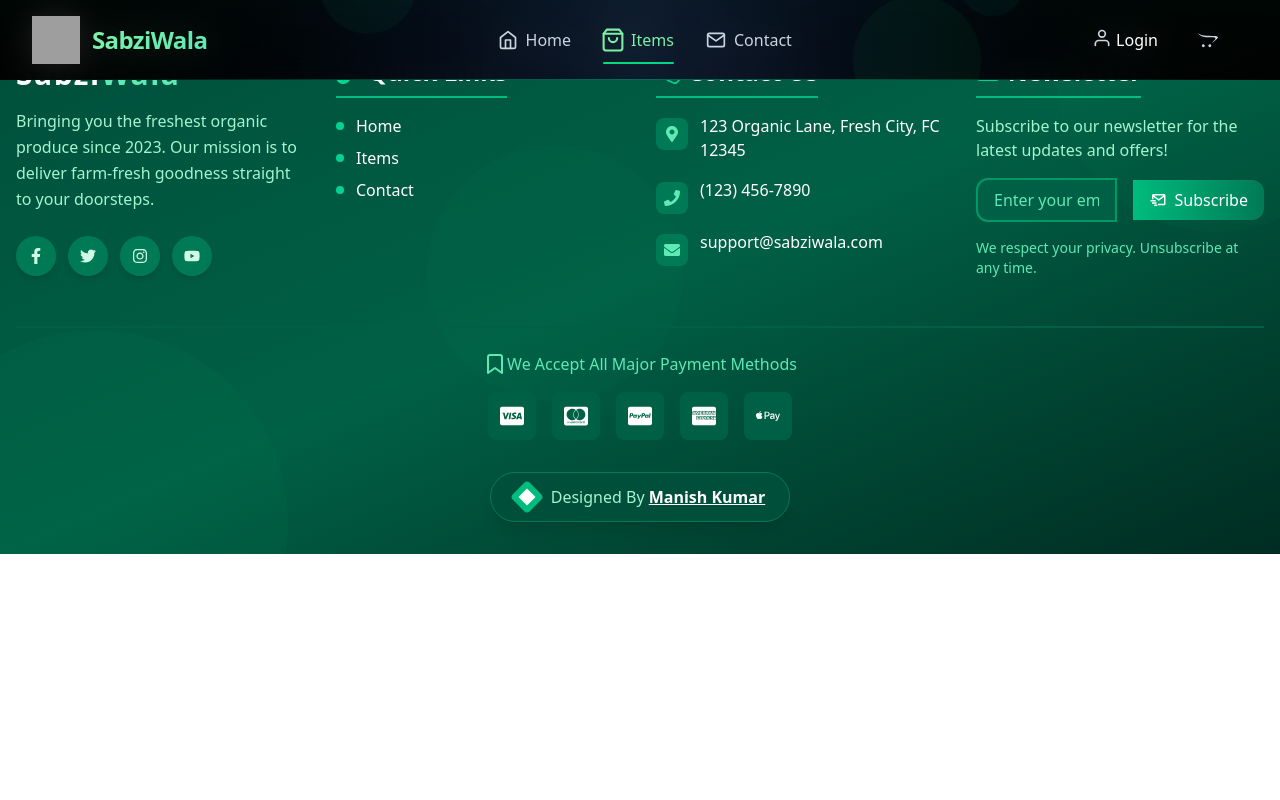
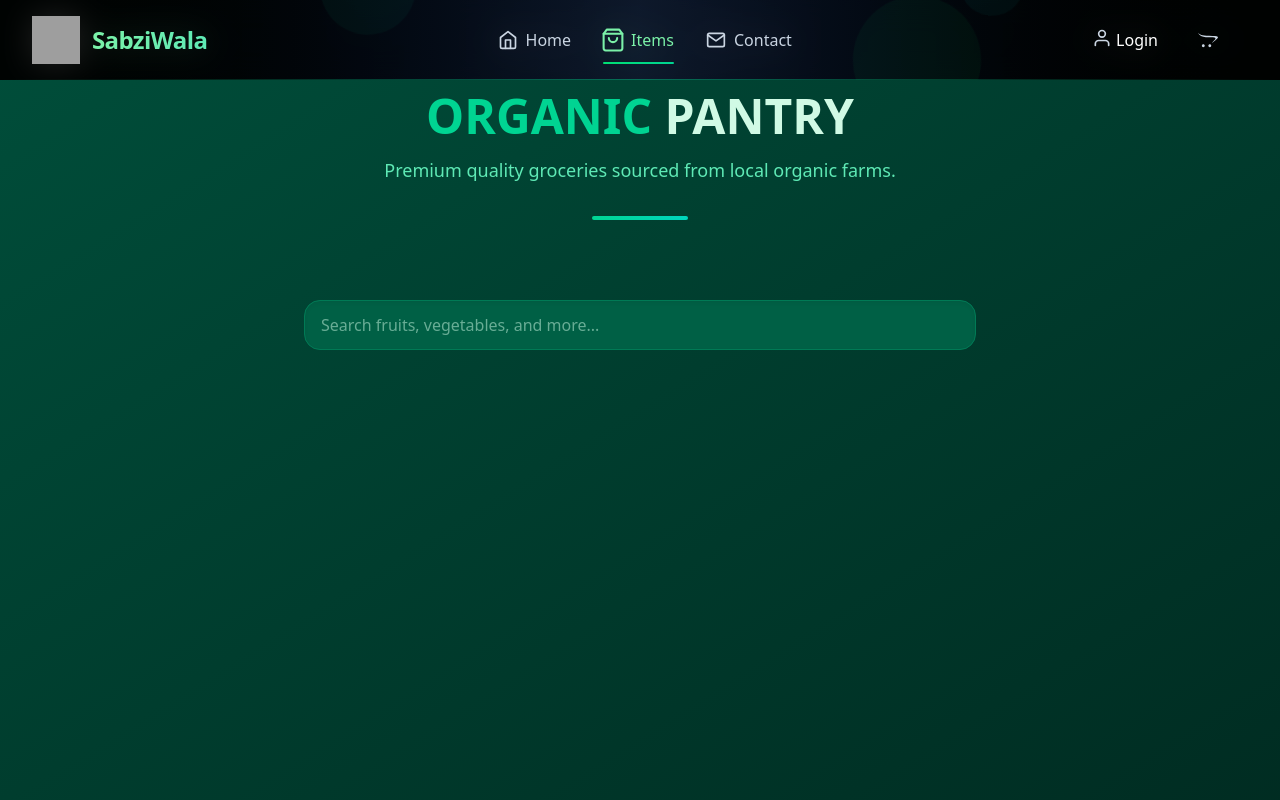
Before and after one commit to kumarmanish562/SabziWala, a React (Vite) app in the folder frontend/: page /items in a window 1280 px wide. Shown: the top 800 px of the page. Built offline with nearby package versions, Linux system fonts and the light colour scheme; grey boxes are pictures that could not be loaded.

Commit message:
Adds Item component to Items page
Integrates the Item component into the Items page layout.

This enhancement improves the modularity of the code and prepares the interface for displaying individual items effectively.

```diff
--- /dev/null
+++ b/frontend/src/components/Item.jsx
@@ -0,0 +1,161 @@
+import React, { useEffect, useState } from 'react'
+import { useCart } from '../CartContext';
+import { itemsPageStyles} from '../assets/dummyStyles'
+import { FiPlus, FiMinus, FiArrowLeft } from 'react-icons/fi';
+import { Link, useLocation, useNavigate } from 'react-router-dom';
+
+
+
+
+//Product card
+const ProductCard = ({ item }) => {
+  const{cart, addToCart, removeFromCart, updateQuantity } = useCart();
+  // Get Current Qty of the Product
+  const cartItem = cart.find(cartItem => cartItem._id === item._id);
+  const quantity = cartItem ? cartItem.quantity : 0;
+
+  //Add to Cart Handler
+  const handleAddToCart = () => {
+    addToCart(item);
+  };
+
+
+  const handleIncrement = () => {
+    if (quantity === 0) {
+      addToCart(item);
+    } else {
+      updateQuantity(item.id, quantity + 1);
+    }
+  };
+
+  const handleDecrement = () => {
+    if (quantity === 1) {
+      removeFromCart(item.id);
+    } else {
+      updateQuantity(item.id, quantity - 1);
+    }
+  };
+
+  return (
+   <div className={itemsPageStyles.productCard}>
+      <div className={itemsPageStyles.imageContainer}>
+        <img src={item.image} alt={item.name} className={itemsPageStyles.productImage} />
+        </div>
+
+        <div className={itemsPageStyles.cardContent}>
+          <div className={itemsPageStyles.titleContainer}>
+            <h3 className={itemsPageStyles.productTitle}>
+              {item.name}
+            </h3>
+            <span className={itemsPageStyles.organicTag}>
+              Organic
+              </span>
+          </div>
+          <p className={itemsPageStyles.productDescription}>
+            {item.description || `Fresh organic ${item.name.toLowerCase()} sourced locally.`}
+          </p>
+          <div className={itemsPageStyles.priceContainer}>
+            <span className={itemsPageStyles.currentPricePrice}>
+              ₹{item.price.toFixed(2)}
+            </span>
+            <span className={itemsPageStyles.oldPrice}>
+              ₹{(item.price * 1.15).toFixed(2)}
+            </span>
+            </div>
+
+            <div className=' mt-3 '>
+              {quantity > 0 ? (
+                <div className={itemsPageStyles.quantityControls}>
+                  <button  onClick={handleDecrement} className={`${itemsPageStyles.quantityButton} ${itemsPageStyles.quantityButtonLeft}`} >
+                    <FiMinus />
+                  </button>
+                  <span className={itemsPageStyles.quantityValue}>{quantity}</span>
+                  <button  onClick={handleIncrement} className={`${itemsPageStyles.quantityButton} ${itemsPageStyles.quantityButtonRight}`} >
+                    <FiPlus />
+                  </button>
+                </div>
+              ) : (
+                <button onClick={handleAddToCart} className={itemsPageStyles.addButton}>
+                 <span>Add to Cart</span>
+                 <span className={itemsPageStyles.addButtonArrow}>
+                  →
+                 </span>
+                </button>
+              )}
+            </div>
+        </div>
+      </div>
+  );
+};
+
+const Item = () => {
+
+  const navigate = useNavigate()
+  const [searchTerm, setSearchTerm] = useState('')
+  const location = useLocation();
+  const [expandedCategories, setExpandedCategories] = useState({});
+  const [allExpanded, setAllExpanded] = useState(false);
+
+  //Search query from url
+  useEffect(() => {
+    const queryParams = new URLSearchParams(location.search);
+    const query = queryParams.get('search')
+   if (query) {
+      setSearchTerm(query);
+    }
+  }, [location]);
+
+  //Enhance search functionality
+  const itemsMatchSearch = (item, term) => {
+    if (!term) return true; // If no search term, show all items
+
+    const cleanTerm = term.toLowerCase().trim();
+    const searchWords = cleanTerm.split(/\s+/);
+
+    return searchWords.every(word => item.name.toLowerCase().includes(word));
+  };
+
+  return (
+    <div className={itemsPageStyles.page}>
+      <div className={itemsPageStyles.container}>
+        <header className={itemsPageStyles.header}>
+          <Link to="/" className={itemsPageStyles.backLink}>
+            <FiArrowLeft className='mr-2' />
+            <span>Back </span>
+          </Link>
+          <h1 className={itemsPageStyles.mainTitle}>
+            <span className={itemsPageStyles.titleSpan}>ORGANIC</span> PANTRY
+          </h1>
+
+          <p className={itemsPageStyles.subtitle}>
+            Premium quality groceries sourced from local organic farms.
+          </p>
+
+          <div className={itemsPageStyles.titleDivider}>
+            <div className={itemsPageStyles.dividerLine} />
+          </div>
+        </header>
+
+        {/* Search Bar */}
+        <div className={itemsPageStyles.searchContainer}>
+          <form onSubmit={(e) => {
+            e.preventDefault()
+          if (searchTerm.trim()) {
+            navigate(`/items?search=${encodeURIComponent(searchTerm)}`);
+          }
+        }} className={itemsPageStyles.searchForm}>
+            <input
+              type="text"
+              value={searchTerm}
+              onChange={(e) => setSearchTerm(e.target.value)}
+              placeholder="Search fruits, vegetables, and more..."
+              className={itemsPageStyles.searchInput}
+            />
+          </form>
+         </div>
+      </div>
+    </div>
+  )
+}
+
+export default Item
--- a/frontend/src/pages/Items.jsx
+++ b/frontend/src/pages/Items.jsx
@@ -1,12 +1,14 @@
 import React from 'react'
 import Navbar from '../components/Navbar'
 import Footer from '../components/Footer'
+import Item from '../components/Item'
 
 const Items = () => {
   return (
     <div>
 
       <Navbar />
+      <Item />
 
     <Footer />
 
```
